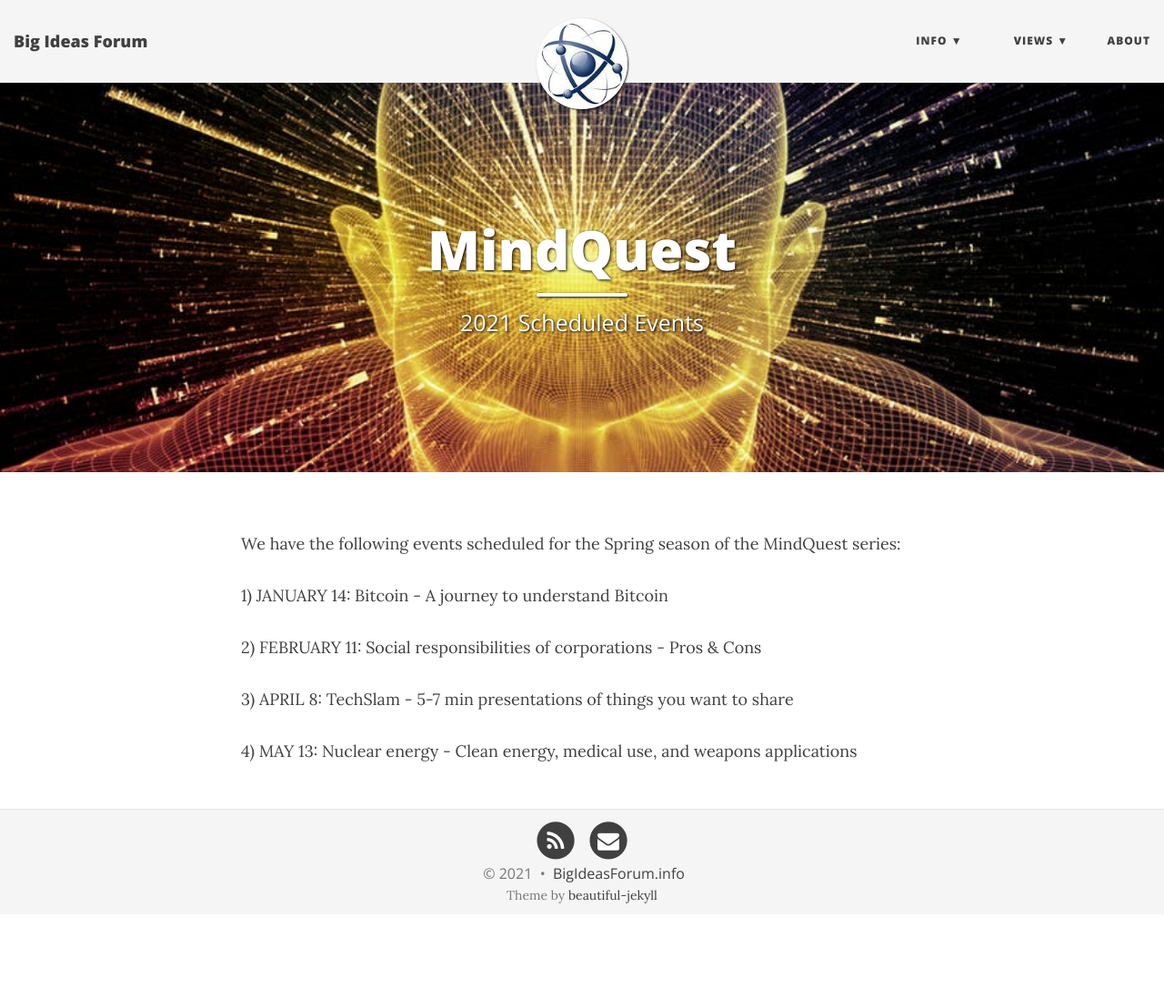
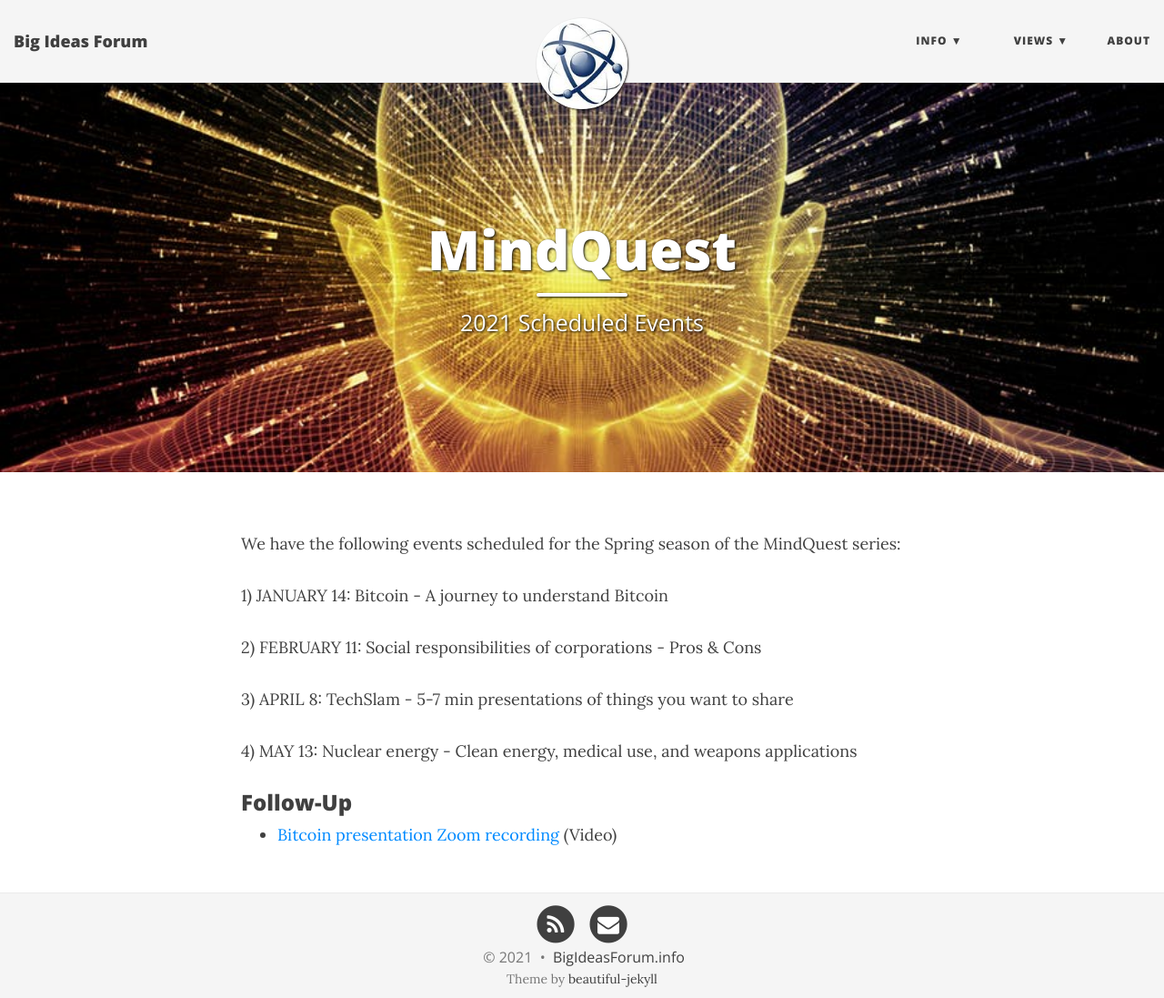
Before and after one commit to BigIdeasForum/bigideasforum.github.io, a Jekyll site: the page built from _posts/2021/2021-01-01-mindquest.md, in a window 1280 px wide and 1097 px high. Shown: the whole window at 91% size. Built offline with Jekyll 4.4.1, drawn with Linux system fonts in a browser that asks for light colours; nearby versions of some CDN libraries.

Commit message:
Add Bitcoin presentation

```diff
--- a/_posts/2021/2021-01-01-mindquest.md
+++ b/_posts/2021/2021-01-01-mindquest.md
@@ -16,3 +16,7 @@ We have the following events scheduled for the Spring season of the MindQuest se
 3) APRIL 8: TechSlam - 5-7 min presentations of things you want to share
 
 4) MAY 13: Nuclear energy - Clean energy, medical use, and weapons applications
+
+### Follow-Up
+
+* [Bitcoin presentation Zoom recording](https://drive.google.com/open?id=1efJE9oNLJf6dBAm7o3CF18xqg48-0Xkv) (Video)
```
